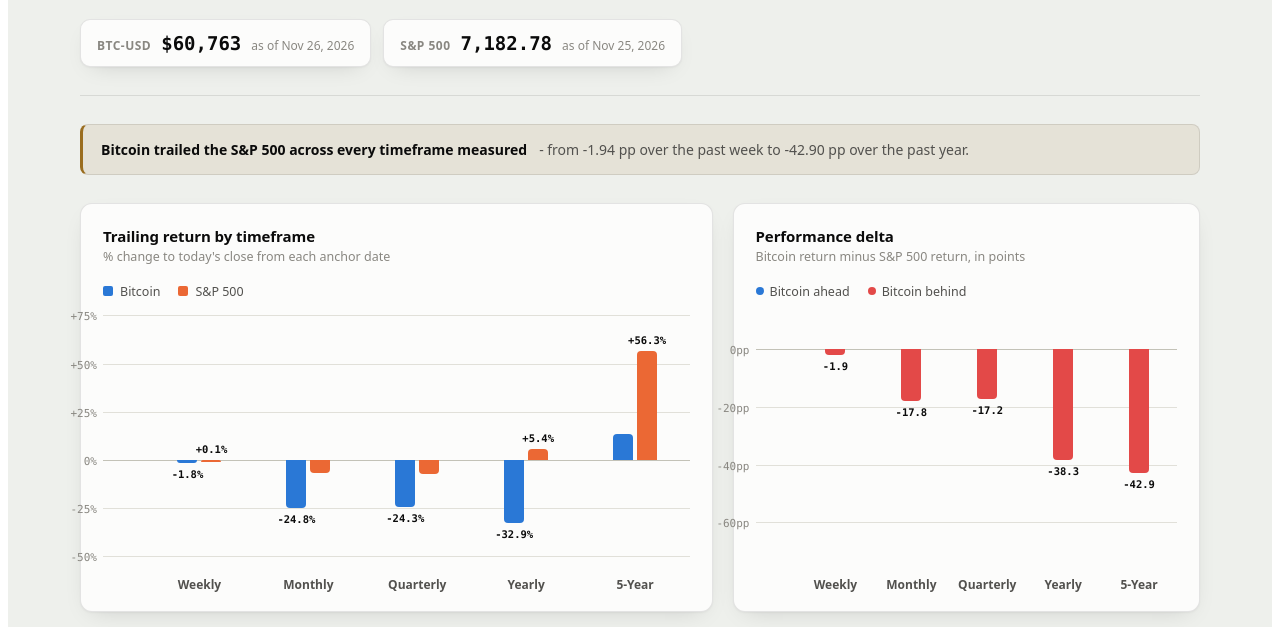
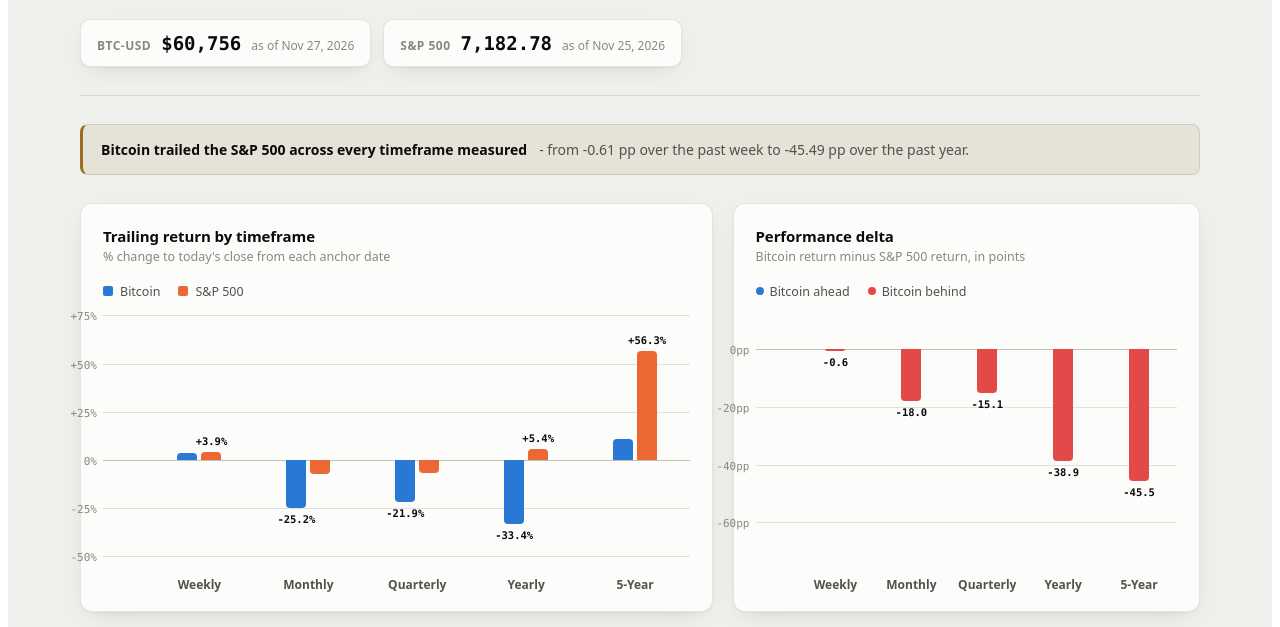
Before and after one commit to dasbanana264/btcdash, a plain HTML site: page index.html in a window 1280 px wide. Shown: the part 173-800 px from the top of the page. Drawn offline with Linux system fonts and the light colour scheme.

Commit message:
Refresh BTC / S&P 500 data

```diff
--- a/index.html
+++ b/index.html
@@ -274,14 +274,14 @@
 <script>
 (function () {
   // DATA_START — regenerated by scripts/update_data.py, do not hand-edit
-  var current = { btc: { date: "2026-11-26", price: 60763.21 }, spx: { date: "2026-11-25", price: 7182.78 } };
+  var current = { btc: { date: "2026-11-27", price: 60756.08 }, spx: { date: "2026-11-25", price: 7182.78 } };
 
   var periods = [
-    { label: "Weekly", btcDate: "2026-11-19", btcStart: 61901.82, btcRet: -1.84, spxDate: "2026-11-19", spxStart: 7175.83, spxRet: 0.1, delta: -1.94 },
-    { label: "Monthly", btcDate: "2026-10-27", btcStart: 80805.08, btcRet: -24.8, spxDate: "2026-10-27", spxStart: 7722.6, spxRet: -6.99, delta: -17.81 },
-    { label: "Quarterly", btcDate: "2026-08-27", btcStart: 80257.54, btcRet: -24.29, spxDate: "2026-08-27", spxStart: 7730.99, spxRet: -7.09, delta: -17.2 },
-    { label: "Yearly", btcDate: "2025-11-26", btcStart: 90518.37, btcRet: -32.87, spxDate: "2025-11-26", spxStart: 6812.61, spxRet: 5.43, delta: -38.31 },
-    { label: "5-Year", btcDate: "2021-11-26", btcStart: 53569.77, btcRet: 13.43, spxDate: "2021-11-26", spxStart: 4594.62, spxRet: 56.33, delta: -42.9 }
+    { label: "Weekly", btcDate: "2026-11-20", btcStart: 58798.98, btcRet: 3.33, spxDate: "2026-11-20", spxStart: 6910.39, spxRet: 3.94, delta: -0.61 },
+    { label: "Monthly", btcDate: "2026-10-28", btcStart: 81267.59, btcRet: -25.24, spxDate: "2026-10-28", spxStart: 7743.98, spxRet: -7.25, delta: -17.99 },
+    { label: "Quarterly", btcDate: "2026-08-28", btcStart: 77830.29, btcRet: -21.94, spxDate: "2026-08-28", spxStart: 7711.76, spxRet: -6.86, delta: -15.08 },
+    { label: "Yearly", btcDate: "2025-11-27", btcStart: 91285.38, btcRet: -33.44, spxDate: "2025-11-26", spxStart: 6812.61, spxRet: 5.43, delta: -38.88 },
+    { label: "5-Year", btcDate: "2021-11-27", btcStart: 54815.08, btcRet: 10.84, spxDate: "2021-11-26", spxStart: 4594.62, spxRet: 56.33, delta: -45.49 }
   ];
   // DATA_END
 
```
